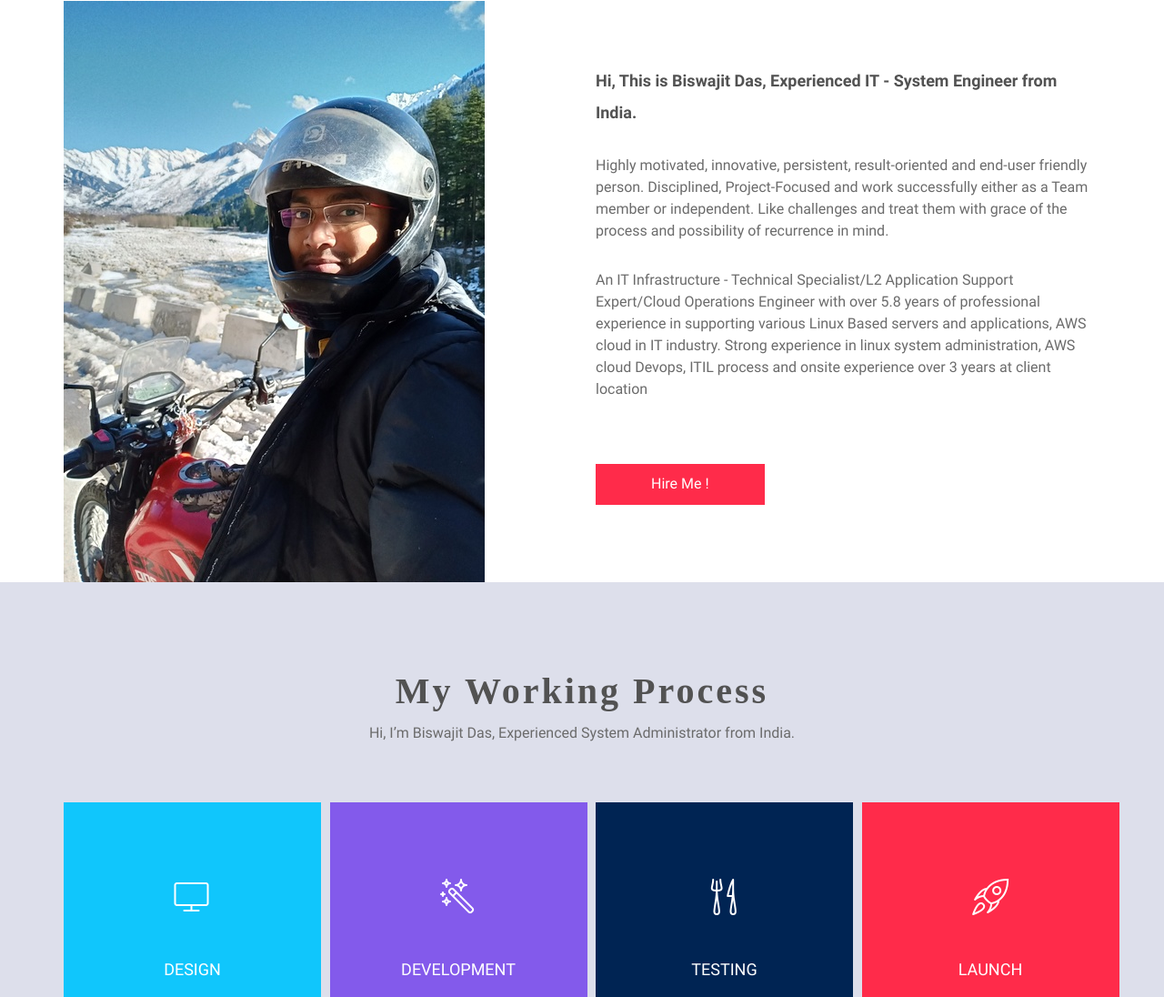
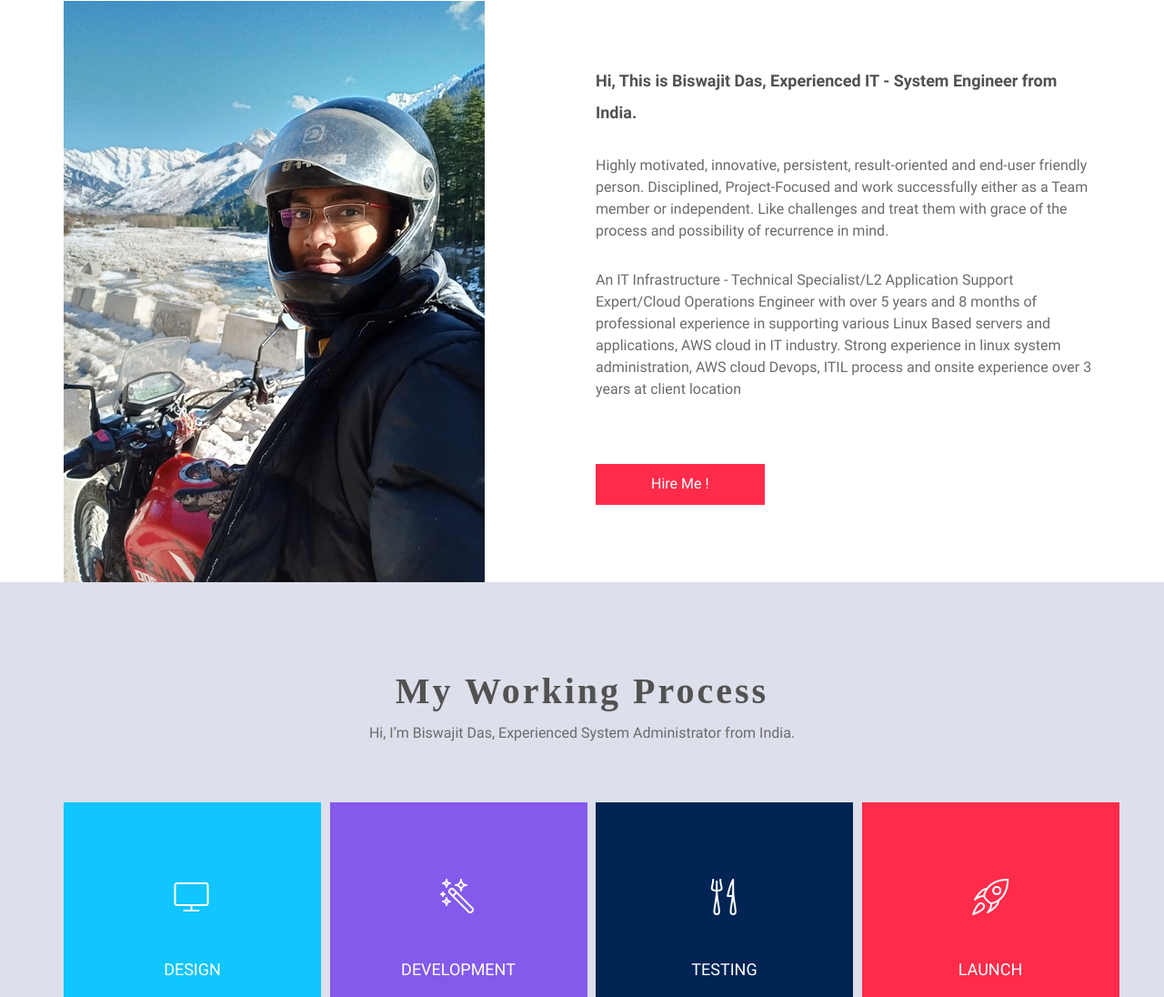
Before and after one commit to das-biswajit/jit, a plain HTML site: page index.html in a window 1280 px wide. Shown: the part 899-1995 px from the top of the page at 91% size. Drawn offline with Linux system fonts and the light colour scheme.

Commit message:
changed again

```diff
--- a/index.html
+++ b/index.html
@@ -93,7 +93,7 @@
                             <div class="about-content text-left">
                                 <h4>Hi, This is Biswajit Das, Experienced IT - System Engineer from India.</h4>
                                 <p>Highly motivated, innovative, persistent, result-oriented and end-user friendly person. Disciplined, Project-Focused and work successfully either as a Team member or independent. Like challenges and treat them with grace of the process and possibility of recurrence in mind.</p>
-                                <p>An IT Infrastructure - Technical Specialist/L2 Application Support Expert/Cloud Operations Engineer with over 5.8 years of professional experience in supporting various Linux Based servers and applications, AWS cloud in IT industry. Strong experience in linux system administration, AWS cloud Devops, ITIL process and onsite experience over 3 years at client location</p>
+                                <p>An IT Infrastructure - Technical Specialist/L2 Application Support Expert/Cloud Operations Engineer with over 5 years and 8 months of professional experience in supporting various Linux Based servers and applications, AWS cloud in IT industry. Strong experience in linux system administration, AWS cloud Devops, ITIL process and onsite experience over 3 years at client location</p>
                                 <a href="https://www.linkedin.com/in/biswajit-das21/" class="btn btn-default">Hire Me !</a>
                             </div>
                         </div>
```
Also changed, not shown: 1 other file.
